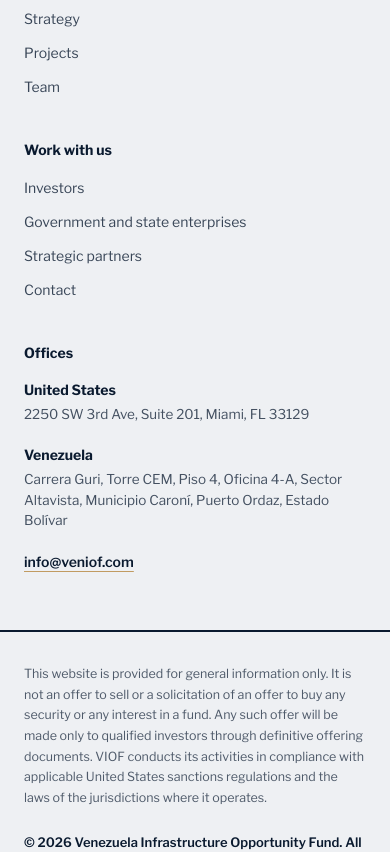
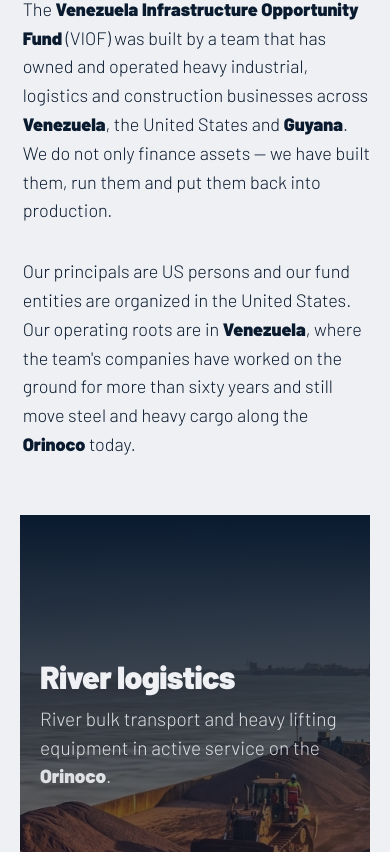
Before and after one commit to FPTPanama/veniof, a Next.js app: page /en in a window 390 px wide. Shown: the part 1148-2000 px from the top of the page. Built offline with nearby package versions, Linux system fonts and the light colour scheme.

Commit message:
slides ok mobile

```diff
--- a/src/components/home/HomePage.tsx
+++ b/src/components/home/HomePage.tsx
@@ -29,9 +29,8 @@
       {/* 1 — Hero */}
       <HomeHeroSection section={sections[0]} locale={locale} />
 
-      {/* 2 — Quiénes somos
+      {/* 2 — Quiénes somos */}
       <HomeWhoWeAreSection section={sections[1]} locale={locale} />
-      */}
 
       {/* 3 — Dos anclajes
       <HomeAnchorsSection section={sections[2]} locale={locale} />
--- a/src/components/home/WhoWeAreSlides.tsx
+++ b/src/components/home/WhoWeAreSlides.tsx
@@ -143,7 +143,7 @@
     >
       <div
         ref={panelRef}
-        className="relative h-[calc(100dvh-2.75*var(--site-header-height,6.5rem))] min-h-[280px] w-full overflow-hidden"
+        className="relative flex h-[calc(100dvh-2.75*var(--site-header-height,6.5rem))] min-h-[280px] w-full flex-col overflow-hidden sm:block"
       >
         {cards.map((card, index) => {
           const imageSrc =
@@ -166,13 +166,43 @@
               />
               <div
                 aria-hidden
-                className="absolute inset-0 bg-gradient-to-r from-navy via-navy/55 to-transparent"
+                className="absolute inset-0 bg-gradient-to-b from-navy via-navy/60 to-navy/30 sm:bg-gradient-to-r sm:from-navy sm:via-navy/55 sm:to-transparent"
               />
             </div>
           );
         })}
 
-        <div className="pointer-events-none absolute inset-y-0 right-0 z-[5] w-1/3 overflow-hidden">
+        <div className="relative z-10 min-h-0 w-full flex-1 sm:absolute sm:inset-0 sm:flex-none">
+          {cards.map((card, index) => (
+            <div
+              key={`copy-${card.title}`}
+              data-capability-copy
+              className="absolute inset-0 z-10 flex flex-col justify-center sm:flex-row sm:items-center sm:justify-start"
+            >
+              <div className="relative z-10 w-full px-5 py-8 sm:px-8 sm:py-14 md:px-12 md:py-16">
+                <article className="max-w-md">
+                  <h3 className="font-serif text-[32px] leading-[1.08] tracking-[-0.02em] text-surface sm:text-[30px] md:text-[34px]">
+                    {card.title}
+                  </h3>
+                  {card.body ? (
+                    <p className="mt-3 max-w-md font-serif text-[19px] leading-[1.5] text-surface/90 sm:max-w-lg sm:text-[17px] sm:leading-[1.55] md:text-[18px] [&_strong]:text-surface">
+                      {withEmphasis(card.body)}
+                    </p>
+                  ) : null}
+                </article>
+              </div>
+
+              <span
+                aria-hidden
+                className="pointer-events-none absolute bottom-0 left-5 z-20 translate-y-[42%] select-none font-dm text-[clamp(7.5rem,44vw,13rem)] leading-none font-normal italic tracking-[-0.06em] text-surface sm:top-1/2 sm:right-20 sm:bottom-auto sm:left-auto sm:translate-x-[8%] sm:-translate-y-1/2 sm:text-[clamp(7rem,42vh,22rem)]"
+              >
+                {index + 1}
+              </span>
+            </div>
+          ))}
+        </div>
+
+        <div className="pointer-events-none relative z-[5] h-[min(48vw,260px)] w-full shrink-0 overflow-hidden sm:absolute sm:inset-y-0 sm:right-0 sm:h-auto sm:w-1/3">
           <div
             ref={linesRef}
             aria-hidden
@@ -182,39 +212,11 @@
               src="/lineas_surface.svg"
               alt=""
               fill
-              sizes="40vw"
+              sizes="(max-width: 639px) 100vw, 40vw"
               className="object-cover object-center"
             />
           </div>
         </div>
-
-        {cards.map((card, index) => (
-          <div
-            key={`copy-${card.title}`}
-            data-capability-copy
-            className="absolute inset-0 z-10 flex items-center"
-          >
-            <div className="relative z-10 w-full px-5 py-12 sm:px-8 sm:py-14 md:px-12 md:py-16">
-              <article className="max-w-md">
-                <h3 className="font-serif text-[26px] leading-[1.1] tracking-[-0.02em] text-surface sm:text-[30px] md:text-[34px]">
-                  {card.title}
-                </h3>
-                {card.body ? (
-                  <p className="mt-3 max-w-md font-serif text-[17px] leading-[1.55] text-surface/90 sm:max-w-lg md:text-[18px] [&_strong]:text-surface">
-                    {withEmphasis(card.body)}
-                  </p>
-                ) : null}
-              </article>
-            </div>
-
-            <span
-              aria-hidden
-              className="pointer-events-none absolute top-1/2 right-20 z-20 -translate-y-1/2 translate-x-[10%] select-none font-dm text-[clamp(7rem,42vh,22rem)] leading-none font-normal italic tracking-[-0.06em] text-surface shadow-none drop-shadow-none [text-shadow:none] sm:translate-x-[8%]"
-            >
-              {index + 1}
-            </span>
-          </div>
-        ))}
 
         <div
           className="pointer-events-none absolute inset-x-0 bottom-0 z-30 px-5 pb-5 sm:px-8 sm:pb-6 md:px-12 md:pb-7"
```
